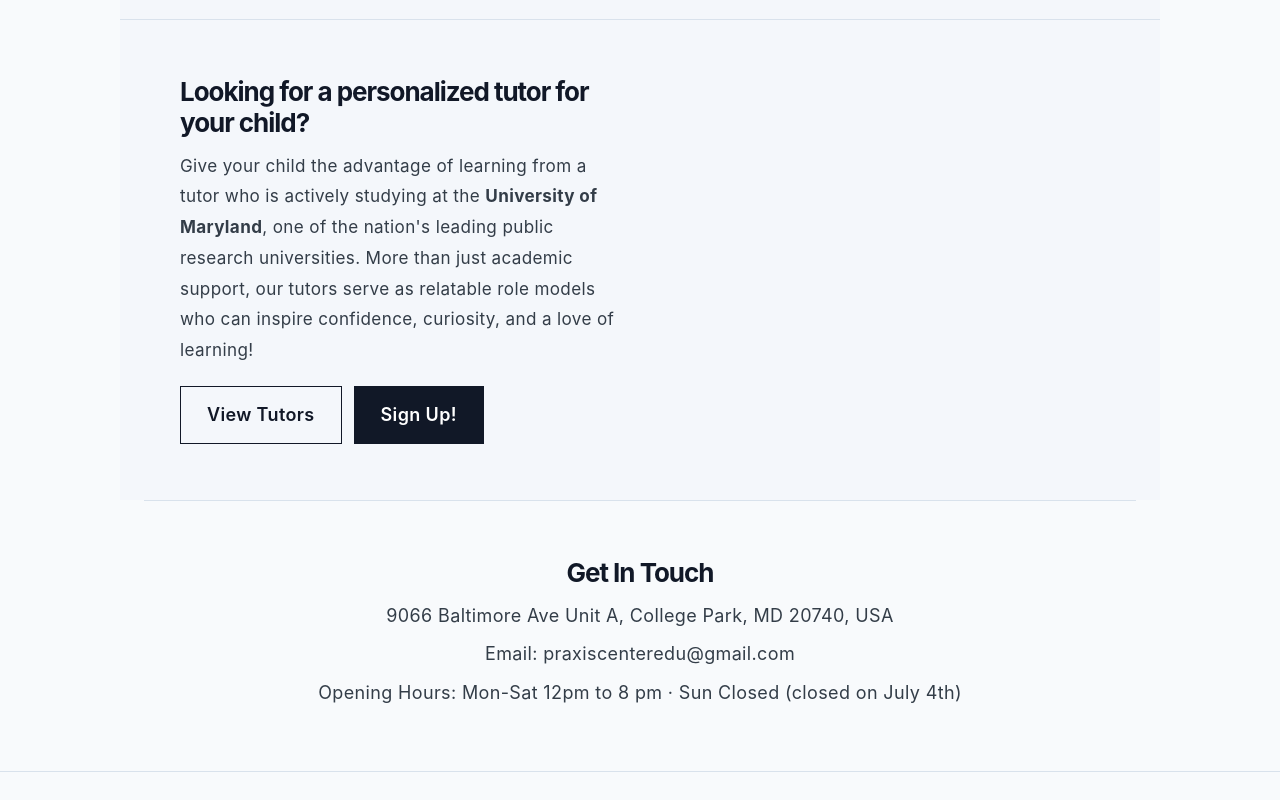
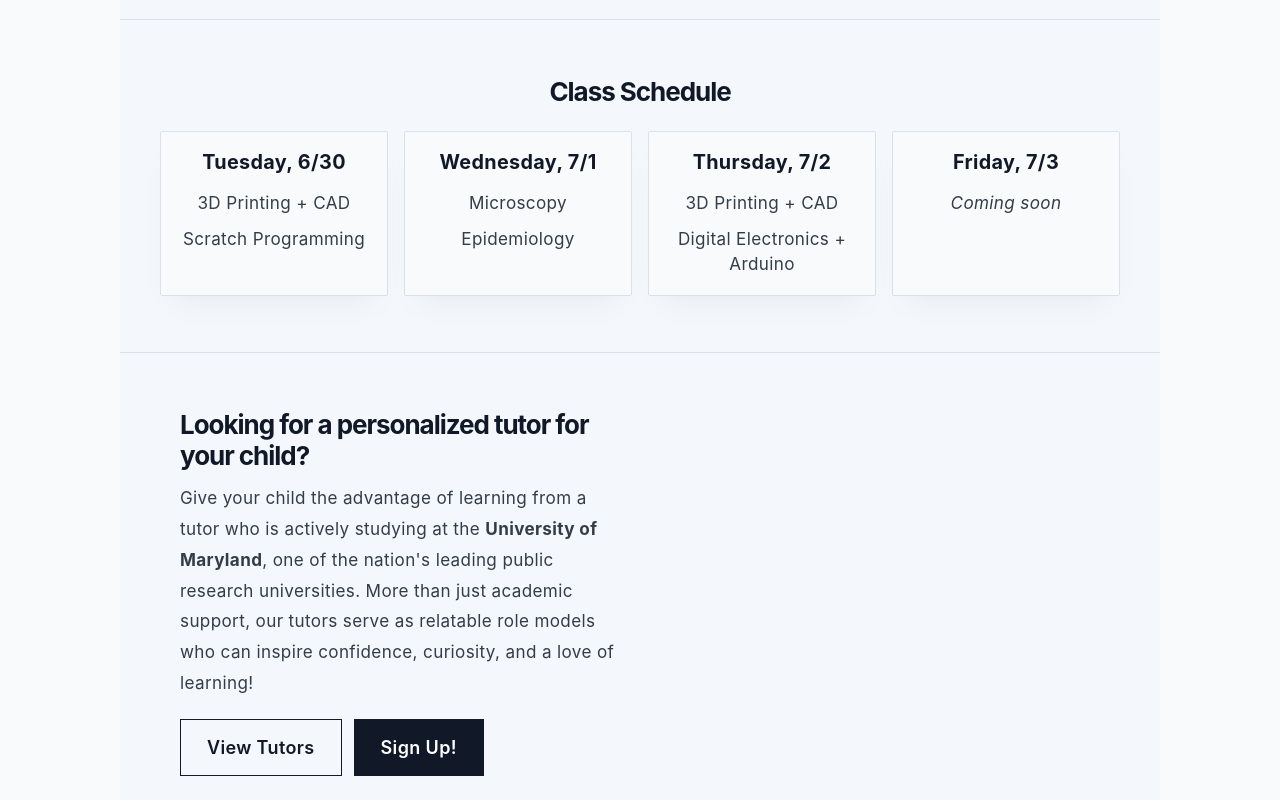
Before and after one commit to davidseol628-sketch/davids-website, a React (Vite) app: page / in a window 1280 px wide. Shown: the part 2580-3380 px from the top of the page. Built offline with nearby package versions, Linux system fonts and the light colour scheme; no server answers.

Commit message:
Add class schedule section to home page

```diff
--- a/src/routes/Home.jsx
+++ b/src/routes/Home.jsx
@@ -182,6 +182,39 @@
       </section>
 
       <section className={`${styles.section} ${styles.sectionAlt}`}>
+        <h2>Class Schedule</h2>
+        <div className={styles.scheduleGrid}>
+          <div className={styles.scheduleDay}>
+            <h3>Tuesday, 6/30</h3>
+            <ul>
+              <li>3D Printing + CAD</li>
+              <li>Scratch Programming</li>
+            </ul>
+          </div>
+          <div className={styles.scheduleDay}>
+            <h3>Wednesday, 7/1</h3>
+            <ul>
+              <li>Microscopy</li>
+              <li>Epidemiology</li>
+            </ul>
+          </div>
+          <div className={styles.scheduleDay}>
+            <h3>Thursday, 7/2</h3>
+            <ul>
+              <li>3D Printing + CAD</li>
+              <li>Digital Electronics + Arduino</li>
+            </ul>
+          </div>
+          <div className={styles.scheduleDay}>
+            <h3>Friday, 7/3</h3>
+            <ul>
+              <li><em>Coming soon</em></li>
+            </ul>
+          </div>
+        </div>
+      </section>
+
+      <section className={`${styles.section} ${styles.sectionAlt}`}>
         <div className={styles.split}>
           <div className={styles.splitText}>
             <h2>Looking for a personalized tutor for your child?</h2>
--- a/src/routes/Home.module.css
+++ b/src/routes/Home.module.css
@@ -608,3 +608,56 @@
   line-height: 1.5;
   font-size: 0.9rem;
 }
+
+/* ---------- Class Schedule Grid ---------- */
+.scheduleGrid {
+  display: grid;
+  grid-template-columns: repeat(4, minmax(0, 1fr));
+  gap: 16px;
+  max-width: 960px;
+  margin: 24px auto 0;
+}
+
+.scheduleDay {
+  background: var(--bg);
+  border: 1px solid var(--border);
+  border-radius: 2px;
+  padding: 18px 20px;
+  box-shadow: var(--shadow);
+}
+
+.scheduleDay h3 {
+  margin: 0 0 14px;
+  color: var(--text-h);
+  font-size: 1.1rem;
+  font-weight: 700;
+}
+
+.scheduleDay ul {
+  list-style: none;
+  padding: 0;
+  margin: 0;
+}
+
+.scheduleDay li {
+  color: var(--text);
+  margin-bottom: 10px;
+  line-height: 1.5;
+  font-size: 0.95rem;
+}
+
+.scheduleDay li:last-child {
+  margin-bottom: 0;
+}
+
+@media (max-width: 768px) {
+  .scheduleGrid {
+    grid-template-columns: repeat(2, minmax(0, 1fr));
+  }
+}
+
+@media (max-width: 480px) {
+  .scheduleGrid {
+    grid-template-columns: 1fr;
+  }
+}
```
